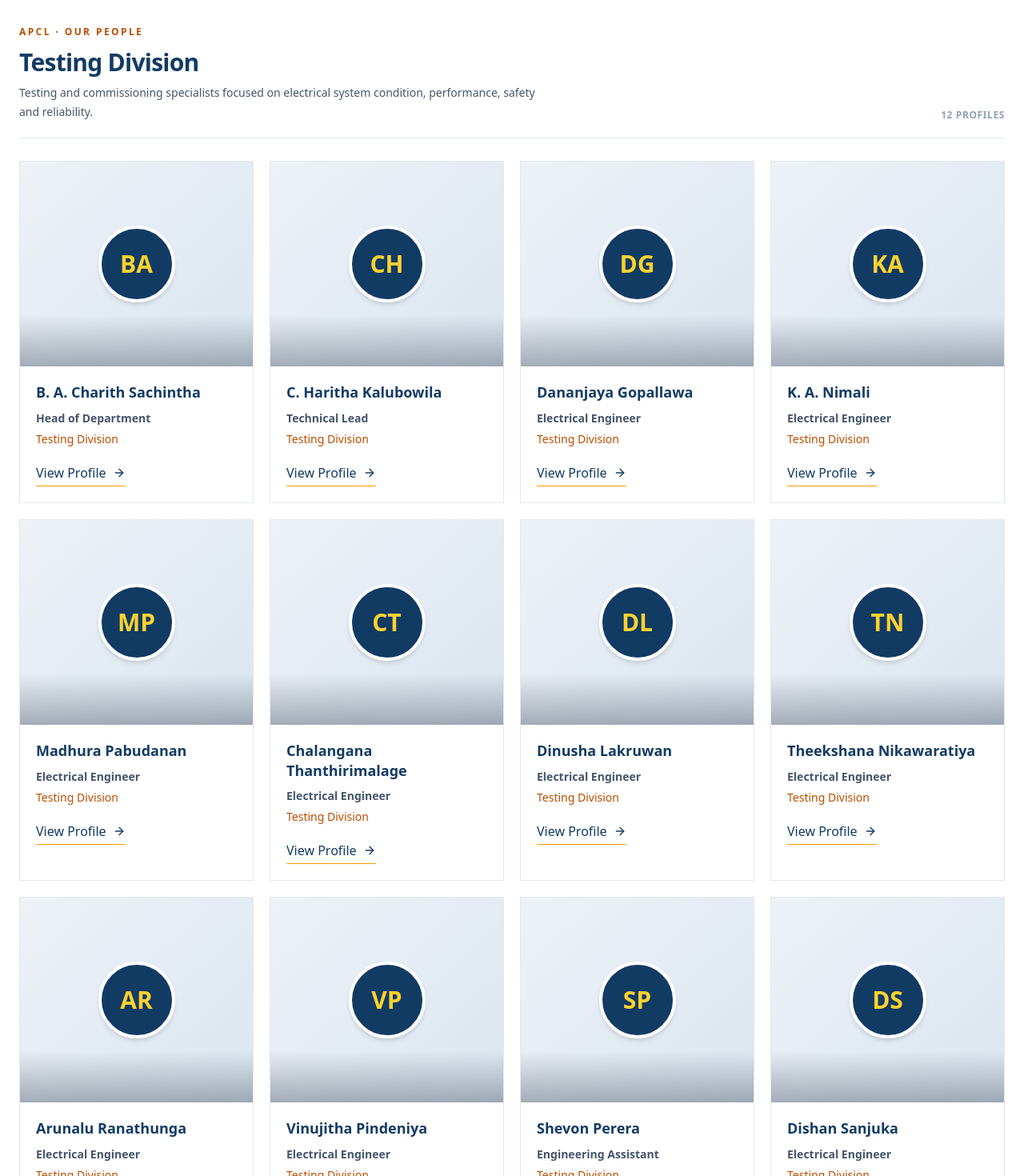
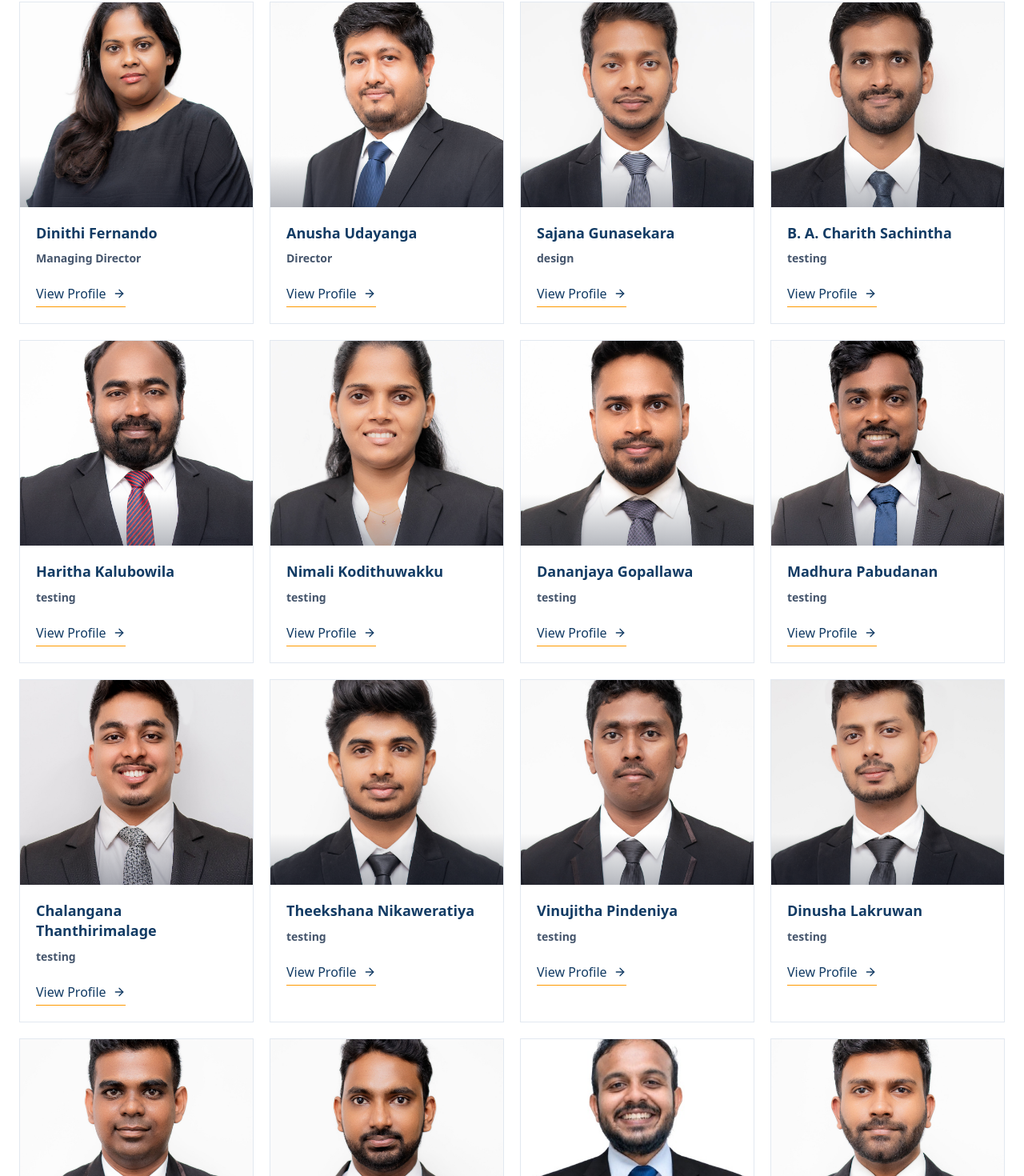
Before and after one commit to dishanapcl-tech/apclit, a React (Vite) app: page /team in a window 1280 px wide. Shown: the part 2274-3744 px from the top of the page at 80% size. Built offline with nearby package versions, Linux system fonts and the light colour scheme.

Commit message:
Team members edited

```diff
--- a/src/data.js
+++ b/src/data.js
@@ -231,130 +231,180 @@ M.Sc. (Electrical Installations), University of Moratuwa, AMIE(SL)`,
   linkedin: "https://www.linkedin.com/in/engineer-profile/"
   },
   {
-    name: "B. A. Charith Sachintha",
-    role: "Head of Department",
-    area: "Testing Division",
-    category: "Engineering Executive",
-    qualifications:
-      "B.Tech.Eng (EEE), JNTU India; M.Sc. (Electrical Installations), University of Moratuwa; AMIE(SL).",
+    name: "Haritha Kalubowila",
+    role: "testing",
+    position: "Technical Lead - Testing & Commissioning / Senior Electrical Engineer",
+    image: "/team/haritha.jpg",
+    qualifications: `B.Sc. Engineering (Hons);
+M.Sc. (Electrical Installations), University of Moratuwa (Reading)`,
+    linkedin: "",
   },
   {
-    name: "G. Sajana Gunasekara",
-    role: "Head of Department",
-    area: "Design Division",
-    category: "Engineering Executive",
-    qualifications: "B.Sc.Eng (Hons), University of Moratuwa; AMIE(SL).",
-  },
-  {
-    name: "C. Haritha Kalubowila",
-    role: "Technical Lead",
-    area: "Testing Division",
-    category: "Engineering Executive",
-    qualifications:
-      "B.Sc.Eng (Hons), KDU Sri Lanka; M.Sc. (Electrical Installations), University of Moratuwa (reading).",
-  },
-  {
-    name: "Kasun Jayasinghe",
-    role: "Electrical Engineer",
-    area: "Design Division",
-    category: "Engineering Executive",
-    qualifications: "B.Sc.Eng (Hons), University of Peradeniya; AMIE(SL).",
+    name: "Nimali Kodithuwakku",
+    role: "testing",
+    position: "Electrical Engineer - Testing Division",
+    image: "/team/nimali.jpg",
+    qualifications: `B.Sc. Engineering (Hons), SLTC Research University;
+M.Sc. (Electrical Installations), University of Moratuwa (Reading)`,
+    linkedin: "",
   },
   {
     name: "Dananjaya Gopallawa",
-    role: "Electrical Engineer",
-    area: "Testing Division",
-    category: "Engineering Executive",
-    qualifications:
-      "B.Sc.Eng (Hons), Sri Lanka Institute of Information Technology.",
+    role: "testing",
+    position: "Electrical Engineer - Testing Division",
+    image: "/team/dananjaya.jpg",
+    qualifications: `B.Sc. Engineering (Hons), Sri Lanka Institute of Information Technology (SLIIT);
+Certified Thermographic Surveyor (USA)`,
+    linkedin: "",
+  },
+  {
+    name: "Madhura Pabudanan",
+    role: "testing",
+    position: "Electrical Engineer - Testing Division",
+    image: "/team/madhura.jpg",
+    qualifications: `B.Sc. Engineering (Hons), University of Ruhuna;
+PG Dip. (Electrical Installations), University of Moratuwa (Reading);
+AMIE(SL)`,
+    linkedin: "",
+  },
+  {
+    name: "Chalangana Thanthirimalage",
+    role: "testing",
+    position: "Electrical Engineer - Testing Division",
+    image: "/team/chalangana.jpg",
+    qualifications: `B.Sc. Engineering (Hons), General Sir John Kotelawala Defence University;
+M.Sc. (Electrical Installations), University of Moratuwa (Reading);
+AMIE(SL)`,
+    linkedin: "",
+  },
+  {
+    name: "Theekshana Nikaweratiya",
+    role: "testing",
+    position: "Electrical Engineer - Testing Division",
+    image: "/team/theekshana.jpg",
+    qualifications: `B.Sc. Engineering (Hons), General Sir John Kotelawala Defence University`,
+    linkedin: "",
+  },
+  {
+    name: "Vinujitha Pindeniya",
+    role: "testing",
+    position: "Electrical Engineer - Testing Division",
+    image: "/team/vinujitha.jpg",
+    qualifications: `B.Sc. Engineering (Hons), General Sir John Kotelawala Defence University`,
+    linkedin: "",
+  },
+  {
+    name: "Dinusha Lakruwan",
+    role: "testing",
+    position: "Electrical Engineer - Testing Division",
+    image: "/team/lakruwan.jpg",
+    qualifications: `B.Sc. Engineering (Hons), General Sir John Kotelawala Defence University`,
+    linkedin: "",
+  },
+  {
+    name: "Arunalu Rathnathunga",
+    role: "testing",
+    position: "Electrical Engineer - Testing Division",
+    image: "/team/arunalu.jpg",
+    qualifications: `B.Sc. Engineering (Hons), General Sir John Kotelawala Defence University`,
+    linkedin: "",
+  },
+  {
+    name: "Dishan Sanjuka",
+    role: "testing",
+    position: "Electrical Engineer - Testing Division",
+    image: "/team/dishan.jpg",
+    qualifications: `B.Sc. Engineering (Hons), University of Ruhuna;
+Diploma in Software Engineering & ICT`,
+    linkedin: "",
+  },
+  {
+    name: "Shevon Perera",
+    role: "testing",
+    position: "Engineering Assistant - Testing Division",
+    image: "/team/shevon.jpg",
+    qualifications: `HND, Sri Lanka Telecom Training Centre;
+B.Eng. (Hons), Sri Lanka Institute of Information Technology (Reading)`,
+    linkedin: "",
+  },
+
+
+  {
+    name: "Kasun Jayasinghe",
+    role: "design",
+    position: "Electrical Engineer - Design Division",
+    image: "/team/kasun.jpg",
+    qualifications: `B.Sc. Eng. (Hons), University of Peradeniya;
+AMIE(SL)`,
+    linkedin: "",
   },
   {
     name: "Hansi Perera",
-    role: "Electrical Engineer",
-    area: "Design Division",
-    category: "Engineering Executive",
-    qualifications: "B.Sc.Eng (Hons), KDU Sri Lanka.",
+    role: "design",
+    position: "Electrical Engineer - Design Division",
+    image: "/team/hansi.jpg",
+    qualifications: `B.Sc. Eng. (Hons), General Sir John Kotelawala Defence University`,
+    linkedin: "",
   },
   {
-    name: "K. A. Nimali",
-    role: "Electrical Engineer",
-    area: "Testing Division",
-    category: "Engineering Executive",
-    qualifications:
-      "B.Sc.Eng (Hons), SLTC Research University; M.Sc. (Electrical Installations), University of Moratuwa (reading).",
-  },
-  {
-    name: "Danuka Athapaththu",
-    role: "Electrical Engineer",
-    area: "Design Division",
-    category: "Engineering Executive",
-    qualifications: "B.Sc.Eng (Hons), University of Ruhuna; AMIE(SL).",
-  },
-  {
-    name: "Madhura Pabudanan",
-    role: "Electrical Engineer",
-    area: "Testing Division",
-    category: "Engineering Executive",
-    qualifications:
-      "B.Sc.Eng (Hons), University of Ruhuna; PG Dip (Electrical Installations), University of Moratuwa (reading); AMIE(SL).",
+    name: "Danuka Lakshan",
+    role: "design",
+    position: "Electrical Engineer - Design Division",
+    image: "/team/danuka.jpg",
+    qualifications: `B.Sc. Eng. (Hons), University of Ruhuna`,
+    linkedin: "",
   },
   {
     name: "Navindi Kulasena",
-    role: "Electrical Engineer",
-    area: "Design Division",
-    category: "Engineering Executive",
-    qualifications: "B.Sc.Eng (Hons), University of Ruhuna; AMIE(SL).",
+    role: "design",
+    position: "Electrical Engineer - Design Division",
+    image: "/team/navindi.jpg",
+    qualifications: `B.Sc. Eng. (Hons), University of Ruhuna`,
+    linkedin: "",
+  },
+ {
+    name: "Isuri Shavindya",
+    role: "admin",
+    position: "Administration Executive - Testing Division",
+    image: "/team/isuri.jpg",
+    qualifications: `B.BST (Hons) – Food, Fisheries and Agricultural Technology;
+Diploma in Quality Management, Sri Lanka Standards Institution`,
+    linkedin: "",
   },
   {
-    name: "Chalangana Thanthirimalage",
-    role: "Electrical Engineer",
-    area: "Testing Division",
-    category: "Engineering Executive",
-    qualifications:
-      "B.Sc.Eng (Hons), KDU Sri Lanka; PG Dip (Electrical Installations), University of Moratuwa (reading); AMIE(SL).",
+    name: "Chalani Gunawardana",
+    role: "admin",
+    position: "Administration Executive - Design Division",
+    image: "/team/chalani.jpg",
+    qualifications: `Higher Diploma in Computing & Software Engineering;
+DBM;
+MBA (Reading)`,
+    linkedin: "",
+  },
+
+  // ACCOUNTS DIVISION
+  {
+    name: "Ruchini Vitharana",
+    role: "accounts",
+    position: "Accounts Executive",
+    image: "/team/ruchini.jpg",
+    qualifications: `MAAT;
+HNDA (Business Finance);
+CA - Business Level;
+BB.Mgt (Reading)`,
+    linkedin: "",
   },
   {
-    name: "Dinusha Lakruwan",
-    role: "Electrical Engineer",
-    area: "Testing Division",
-    category: "Engineering Executive",
-    qualifications: "B.Sc.Eng (Hons), KDU Sri Lanka.",
+    name: "Senura Nethum",
+    role: "accounts",
+    position: "Accounts Assistant",
+    image: "/team/senura.png",
+    qualifications: `AAT Level 2;
+AAT Level 3 (Reading)`,
+    linkedin: "",
   },
-  {
-    name: "Theekshana Nikawaratiya",
-    role: "Electrical Engineer",
-    area: "Testing Division",
-    category: "Engineering Executive",
-    qualifications: "B.Sc.Eng (Hons), KDU Sri Lanka.",
-  },
-  {
-    name: "Arunalu Ranathunga",
-    role: "Electrical Engineer",
-    area: "Testing Division",
-    category: "Engineering Executive",
-    qualifications: "B.Sc.Eng (Hons), KDU Sri Lanka.",
-  },
-  {
-    name: "Vinujitha Pindeniya",
-    role: "Electrical Engineer",
-    area: "Testing Division",
-    category: "Engineering Executive",
-    qualifications: "B.Sc.Eng (Hons), KDU Sri Lanka.",
-  },
-  {
-    name: "Shevon Perera",
-    role: "Engineering Assistant",
-    area: "Testing Division",
-    category: "Engineering Support",
-    qualifications: "HND in Electrical Engineering; B.Sc.Eng (Hons) (reading).",
-  },
-  {
-    name: "Dishan Sanjuka",
-    role: "Electrical Engineer",
-    area: "Testing Division",
-    category: "Engineering Executive",
-    qualifications: "B.Sc.Eng (Hons), University of Ruhuna.",
-  },
+
+
 ];
 
 export const projects = [
```
